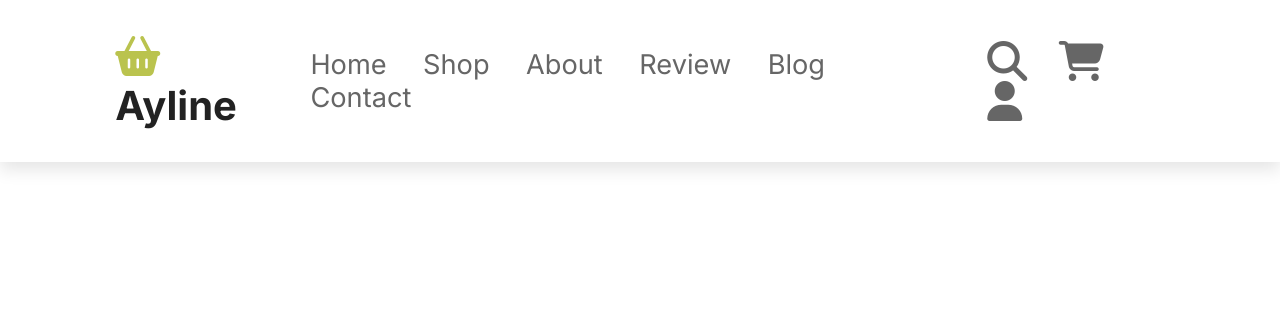
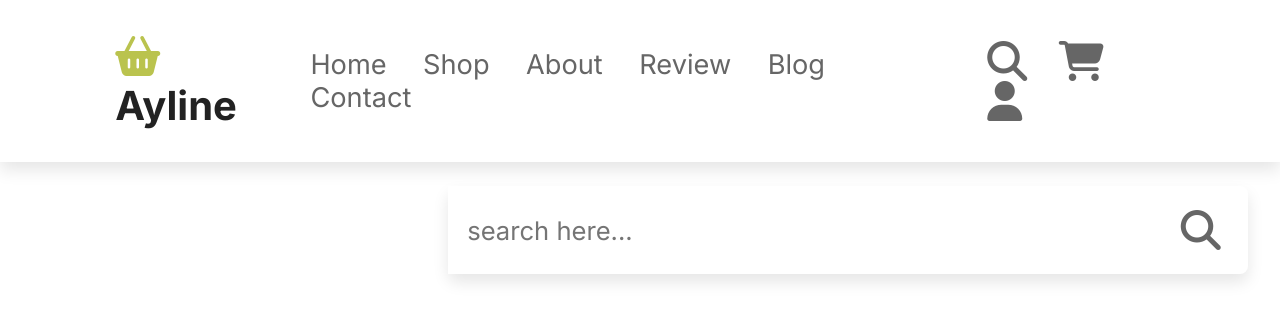
Before and after one commit to 143786/A-Responsive-Multipage-Grocery-Store-Website-Design, a plain HTML site: page home.html in a window 1280 px wide. Both pictures are taken after a click on the element 1007 px from the left and 61 px from the top of the page. Drawn offline with Linux system fonts and the light colour scheme.

Commit message:
Add files via upload

```diff
--- a/script.js
+++ b/script.js
@@ -1,3 +1,5 @@
 let searchForm = document.querySelector(".serach-form");
 
-document.querySelector("#search-btn").onclick = () => {};
+document.querySelector("#search-btn").onclick = () => {
+  searchForm.classList.toggle("active");
+};
--- a/style.scss
+++ b/style.scss
@@ -89,6 +89,10 @@ html {
     box-shadow: $box-shadow;
     background: $white;
 
+    &.active {
+      top: 115%;
+    }
+
     input {
       height: 100%;
       width: 100%;
```
Also changed, not shown: style.css, 1 other file.
